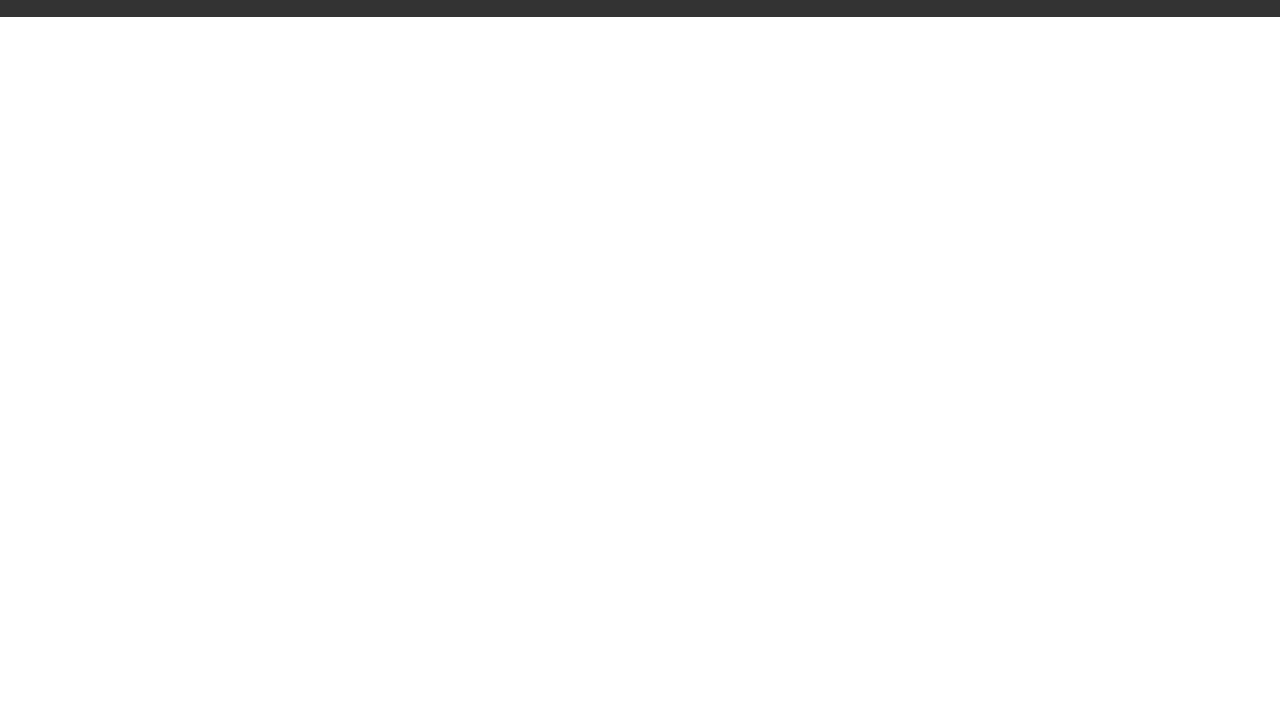
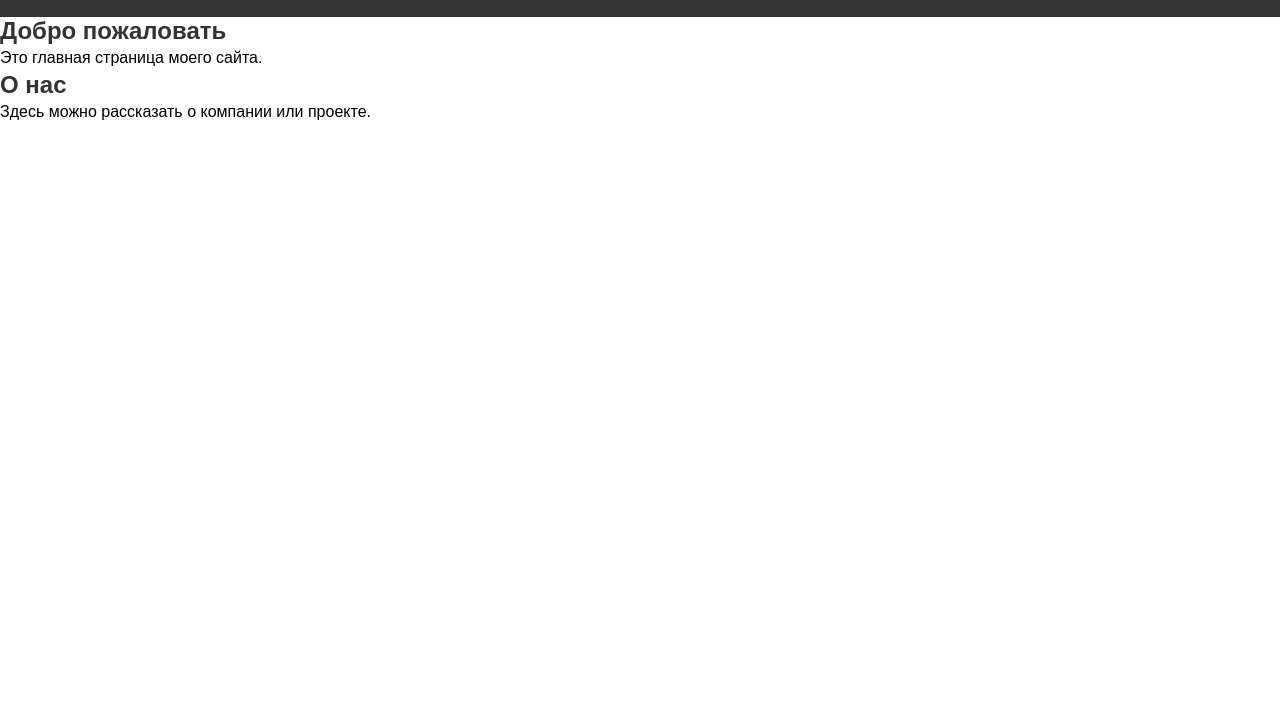
Before and after one commit to TamerlanWebd/github, a plain HTML site: page index.html in a window 1280 px wide. Shown: the part 78-800 px from the top of the page. Drawn offline with Linux system fonts and the light colour scheme; files that its build step writes are made by us from their sources; files whose address does not match are found by name; a web font is replaced by a local one.

Commit message:
feat: создать основную часть сайта

```diff
--- a/assets/css/style.css
+++ b/assets/css/style.css
@@ -39,3 +39,17 @@ body {
 .nav-list a:hover {
     text-decoration: underline;
 }
+site-main {
+    padding: 20px;
+    max-width: 800px;
+    margin: auto;
+}
+
+.site-main h2 {
+    color: #333;
+}
+
+.site-main p {
+    line-height: 1.6;
+    color: #666;
+}
--- a/index.html
+++ b/index.html
@@ -18,7 +18,16 @@
             </ul>
         </nav>
     </header>
-
+    <main class="site-main">
+        <section id="home">
+            <h2>Добро пожаловать</h2>
+            <p>Это главная страница моего сайта.</p>
+        </section>
+        <section id="about">
+            <h2>О нас</h2>
+            <p>Здесь можно рассказать о компании или проекте.</p>
+        </section>
+    </main>
     <script src="main.js"></script>
 </body>
 </html>
```
